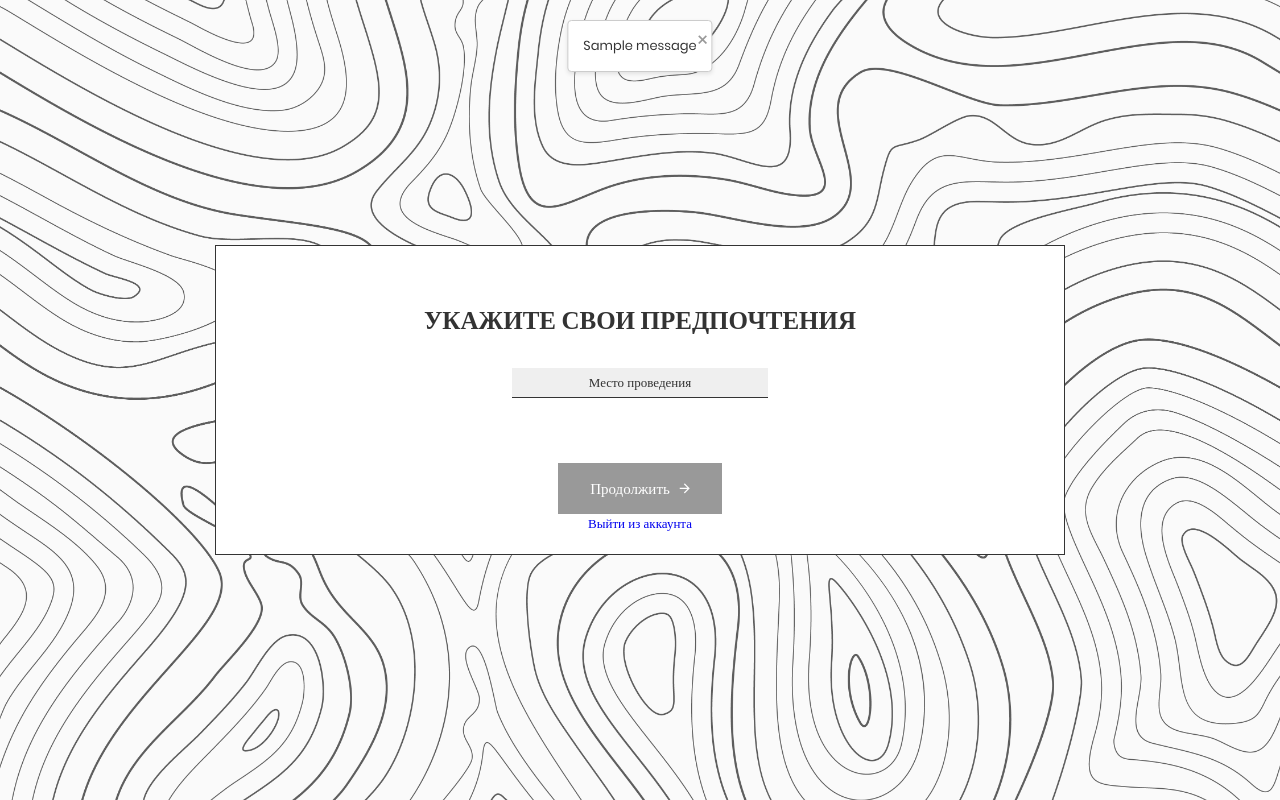
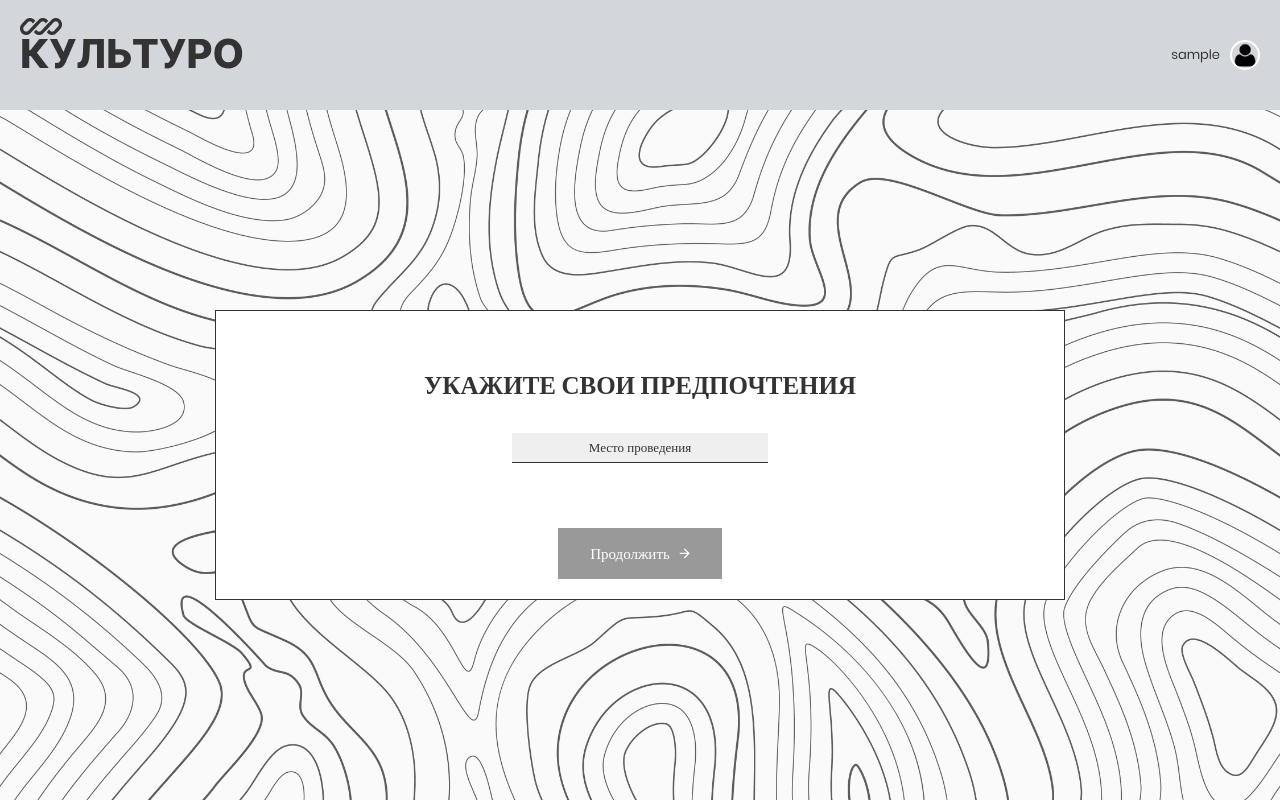
Before and after one commit to AsQqqq/culturo, a Flask app: template templates/testing.html in a window 1280 px wide. Run offline with Flask 3, Linux system fonts and the light colour scheme; the template is opened without the code that fills it: most values are stand-ins (such as "Sample title", 1, 10 or a date in 2020); one stand-in notice (Sample message) is shown.

Commit message:
Шапка в тестировании

```diff
--- a/static/css/style.css
+++ b/static/css/style.css
@@ -549,3 +549,71 @@ img {
   justify-content: left;
   margin-right: 5%;
 }
+
+.parentPreferences {
+  display: flex;
+  flex-direction: column;
+  height: 100vh;
+}
+
+.headPreferences {
+  background-color: #D3D7DC;
+  display: flex;
+  justify-content: space-between;
+  align-items: center;
+  height: 110px;
+  padding: 0px 20px 0px 20px;
+  flex-wrap: wrap;
+}
+
+@media (max-width: 400px) {
+  .headPreferences {
+    justify-content: center;
+  }
+
+}
+
+.userInfoPreferences {
+  display: flex;
+  align-items: center;
+  cursor: pointer;
+}
+
+.userInfoPreferences img {
+  width: 30px;
+  height: 30px;
+  border-radius: 50%;
+  object-fit: cover;
+  border: 2px solid #fff;
+  margin-left: 10px;
+}
+
+.preferencesBlock {
+  display: flex;
+  flex-grow: 1;
+  background-size: cover;
+  background-repeat: no-repeat;
+}
+
+.dropdownPreferences {
+  display: none;
+  position: absolute;
+  background-color: #f9f9f9;
+  min-width: 20px;
+  box-shadow: 0px 8px 16px 0px rgba(0,0,0,0.2);
+  z-index: 1;
+  top: 17%;
+  margin-left: 10px;
+}
+
+.dropdownPreferences a {
+  color: #333;
+  font-family: Arial, Helvetica, sans-serif;
+  padding: 10px 16px;
+  text-decoration: none;
+  display: block;
+}
+
+.dropdownPreferences a:hover {
+  background-color: #f1f1f1;
+}
--- a/static/script/preferencesPage.js
+++ b/static/script/preferencesPage.js
@@ -18,3 +18,24 @@ const disableButton = () => {
 
 
 document.addEventListener("DOMContentLoaded", disableButton);
+
+document.addEventListener('DOMContentLoaded', function() {
+    const links = document.querySelectorAll('.userNamePreferences');
+
+    links.forEach(function(link) {
+      link.addEventListener('click', function() {
+        const dropdown = this.nextElementSibling;
+        dropdown.style.display = (dropdown.style.display === 'block') ? 'none' : 'block';
+      });
+    });
+
+    // Закрывать меню, если клик вне меню
+    document.addEventListener('click', function(event) {
+      if (!event.target.matches('.userNamePreferences')) {
+        const dropdowns = document.querySelectorAll('.dropdownPreferences');
+        dropdowns.forEach(function(dropdown) {
+          dropdown.style.display = 'none';
+        });
+      }
+    });
+  });
--- a/templates/testing.html
+++ b/templates/testing.html
@@ -4,14 +4,14 @@
         <meta charset="utf-8">
         <title>Культуро</title>
         <meta name="viewport" content="width=device-width, initial-scale=1.0">
-        <link rel="stylesheet" href="{{ url_for('static', filename='/fonts/material-design-iconic-font/css/material-design-iconic-font.min.css') }}">
-		<link rel="stylesheet" href="{{ url_for('static', filename='css/style.css') }}">
-        <!-- <link rel="stylesheet" href="/static/fonts/material-design-iconic-font/css/material-design-iconic-font.min.css">
-        <link rel="stylesheet" href="/static/css/style.css"> -->
+        <!-- <link rel="stylesheet" href="{{ url_for('static', filename='/fonts/material-design-iconic-font/css/material-design-iconic-font.min.css') }}">
+		<link rel="stylesheet" href="{{ url_for('static', filename='css/style.css') }}"> -->
+        <link rel="stylesheet" href="/static/fonts/material-design-iconic-font/css/material-design-iconic-font.min.css">
+        <link rel="stylesheet" href="/static/css/style.css">
         <script src="/static/script/closeMessage.js"></script>
 	</head>
 	<body>
-		{% with messages = get_flashed_messages() %}
+		<!-- {% with messages = get_flashed_messages() %}
 		{% if messages %}
             <div id="popupContainer">
                 <div class="popup show">{{ messages[0] }}
@@ -19,8 +19,21 @@
                 </div>
             </div>
         {% endif %}
-    	{% endwith %}
-        <div class="wrapper" style="background-image: url(/static/images/background.jpg);">
+    	{% endwith %} -->
+        <div class="parentPreferences">
+            <div class="headPreferences">
+                <div class="logo-holderPreferences">
+                    <img src="/static/images/logo.png">
+                </div>
+                <div class="userInfoPreferences">
+                    <p class="userNamePreferences">{{ username }}</p>
+                    <div class="dropdownPreferences">
+                        <a href="/logout">Выход</a>
+                    </div>
+                    <img src="/static/images/user-template.png">
+                </div>
+            </div>
+            <div class="preferencesBlock" style="background-image: url(/static/images/background.jpg);">
                 <div class="inner">
                     <form id="selectPlaceForm" action="/process_form" method="post">
                         <h3>Укажите свои предпочтения</h3>
@@ -35,8 +48,8 @@
                         <button id="continueButton">Продолжить
                             <i class="zmdi zmdi-arrow-right"></i>
                         </button>
-                    <a href="/logout">Выйти из аккаунта</a>
                     </form>
+                </div>
             </div>
         </div>
     </body>
```
Also changed, not shown: static/images/user-template.png (added). Lines whose indentation alone changed are shown as unchanged.
